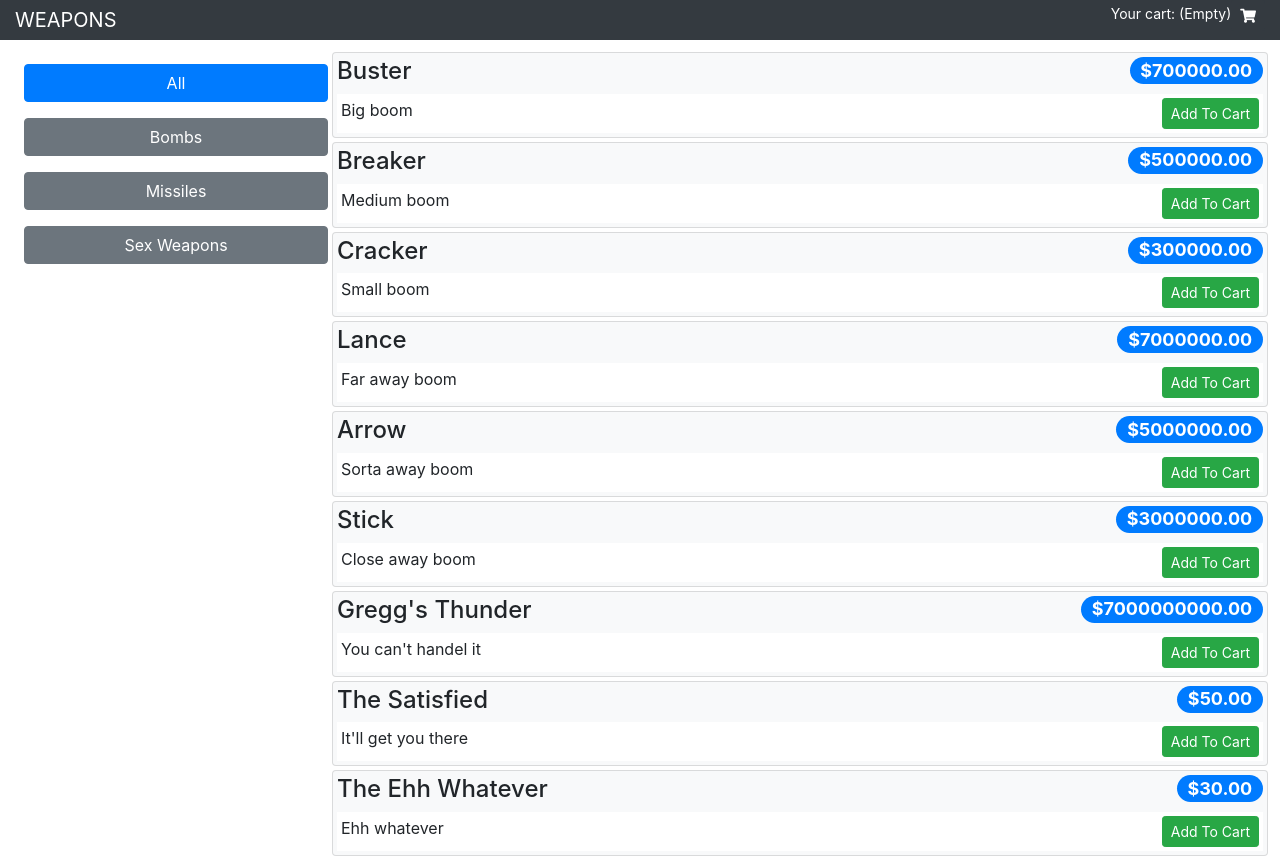
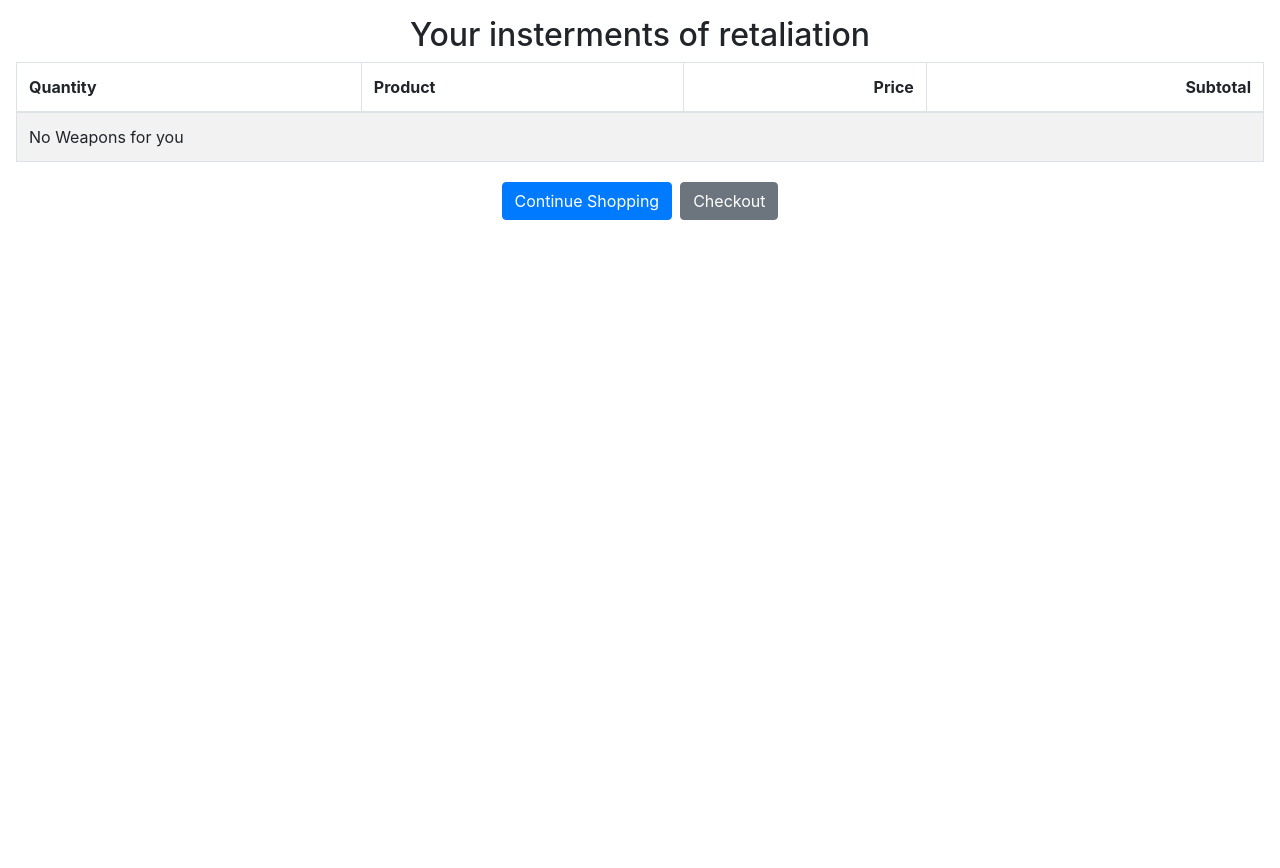
Before and after one commit to greggtrueb/react_learn, a React (Create React App) app: page /shop/cart in a window 1280 px wide. Before the commit this address led to /shop/products. After the commit the page ends 800 px from the top, so only its background shows below. Built offline with nearby package versions, Linux system fonts and the light colour scheme.

Commit message:
Cart working

```diff
--- a/src/data/placeholderData.js
+++ b/src/data/placeholderData.js
@@ -1,5 +1,5 @@
 export const data = {
-    categories: ["Bombs", "Missiles", "Sex Weapons"],
+    categories: ["Bombs", "Missiles", "Bed Weapons"],
     products: [
         {id: 1, name: "Buster", category: "Bombs", description: "Big boom", price: 700000},
         {id: 2, name: "Breaker", category: "Bombs", description: "Medium boom", price: 500000},
@@ -7,8 +7,8 @@ export const data = {
         {id: 4, name: "Lance", category: "Missiles", description: "Far away boom", price: 7000000},
         {id: 5, name: "Arrow", category: "Missiles", description: "Sorta away boom", price: 5000000},
         {id: 6, name: "Stick", category: "Missiles", description: "Close away boom", price: 3000000},
-        {id: 7, name: "Gregg's Thunder", category: "Sex Weapons", description: "You can't handel it", price: 7000000000},
-        {id: 8, name: "The Satisfied", category: "Sex Weapons", description: "It'll get you there", price: 50},
-        {id: 9, name: "The Ehh Whatever", category: "Sex Weapons", description: "Ehh whatever", price: 30}
+        {id: 7, name: "Gregg's Thunder", category: "Bed Weapons", description: "You can't handel it", price: 7000000000},
+        {id: 8, name: "The Satisfied", category: "Bed Weapons", description: "It'll get you there", price: 50},
+        {id: 9, name: "The Ehh Whatever", category: "Bed Weapons", description: "Ehh whatever", price: 30}
     ]
 }
--- /dev/null
+++ b/src/weaponShop/CartDetailRows.js
@@ -0,0 +1,34 @@
+import React, { Component } from "react";
+
+export class CartDetailsRows extends Component {
+
+    handleChange = (product, event) => {
+        this.props.updateQuantity(product, event.target.value);
+    }
+
+    render() {
+        if (!this.props.cart || this.props.cart.length === 0){
+            return <tr><td colSpan={5}>No Weapons for you</td></tr>
+        } else {
+            return <React.Fragment>
+                {
+                    this.props.cart.map(item =>
+                        <tr key={ item.product.id }>
+                            <td>
+                                <input type="number" value={ item.quantity } onChange={ (ev) => this.handleChange(item.product, ev) } />
+                            </td>
+                            <td>{ item.product.name }</td>
+                            <td>{ item.product.price.toFixed(2) }</td>
+                            <td>{ (item.quantity * item.product.price).toFixed(2) }</td>
+                            <td>
+                                <button className="btn btn-sm btn-danger" onClick={ () => this.props.removeFromCart(item.product)}>Remove</button>
+                            </td>
+                        </tr>
+                    )
+                }
+                <th colSpan="3" className="text-right">Total:</th>
+                <th colSpan="2">${ this.props.cartPrice.toFixed(2) }</th>
+            </React.Fragment>
+        }
+    }
+}
--- /dev/null
+++ b/src/weaponShop/CartDetails.js
@@ -0,0 +1,35 @@
+import React, { Component } from "react";
+import { Link } from "react-router-dom";
+import { CartDetailsRows } from "./CartDetailRows"
+
+export class CartDetails extends Component {
+    getLinkClasses = () => `btn btn-secondary m-1 ${ this.props.cartItems === 0 } ? "disabled" : ""}`;
+
+    render() {
+        return <div className="m-3">
+            <h2 className="text-center">Your insterments of retaliation</h2>
+            <table className="table table-bordered table-striped">
+                <thead>
+                    <tr>
+                        <th>Quantity</th>
+                        <th>Product</th>
+                        <th className="text-right">Price</th>
+                        <th className="text-right">Subtotal</th>
+                    </tr>
+                </thead>
+                <tbody>
+                    <CartDetailsRows cart={ this.props.cart }
+                        cartPrice={ this.props.cartPrice }
+                        updateQuantity={ this.props.updateCartQuantity }
+                        removeFromCart={ this.props.removeFromCart } />
+                </tbody>
+            </table>
+            <div className="text-center">
+                <Link className="btn btn-primary m-1" to="/shop">
+                    Continue Shopping
+                </Link>
+                <Link className={ this.getLinkClasses() } to="/hop/checkout">Checkout</Link>
+            </div>
+        </div>
+    }
+}
--- a/src/weaponShop/Shop.js
+++ b/src/weaponShop/Shop.js
@@ -4,6 +4,11 @@ import { ProductList } from "./ProductList";
 import { CartSummary } from "./CartSummary";
 
 export class Shop extends Component {
+
+    handleAddToCart = (...args) => {
+        this.props.addToCart(...args);
+        this.props.history.push("/shop/cart");
+    }
 
     render() {
         return <div className={"container-fluid"}>
@@ -18,7 +23,7 @@ export class Shop extends Component {
                     <CategoryNavigation baseUrl={"/shop/products"} categories={ this.props.categories }/>
                 </div>
                 <div className={"col-9 p-2"}>
-                    <ProductList products={ this.props.products } addToCart={ this.props.addToCart } />
+                    <ProductList products={ this.props.products } addToCart={ this.handleAddToCart } />
                 </div>
             </div>
         </div>
--- a/src/weaponShop/ShopConnector.js
+++ b/src/weaponShop/ShopConnector.js
@@ -5,6 +5,7 @@ import { loadData } from "../data/ActionCreators.js";
 import { DataTypes } from "../data/Types.js";
 import { Shop } from "./Shop";
 import { addToCart, updateCartQuantity, removeFromCart, clearCart }  from "../data/CartActionCreators";
+import { CartDetails } from "./CartDetails"
 
 const mapStateToProps = (dataStore) => ({
     ...dataStore
@@ -27,6 +28,8 @@ export const ShopConnector = connect(mapStateToProps, mapDispatchToProps) (
                           products={ filterProducts(this.props.products, routeProps.match.params.category) }
                     />
                 }/>
+                <Route path={"/shop/cart"} render={ (routeProps) =>
+                    <CartDetails { ...this.props } { ...routeProps } /> } />
                 <Redirect to="/shop/products" />
             </Switch>
         }
```
Also changed, not shown: data.js (+4 -4 lines).
